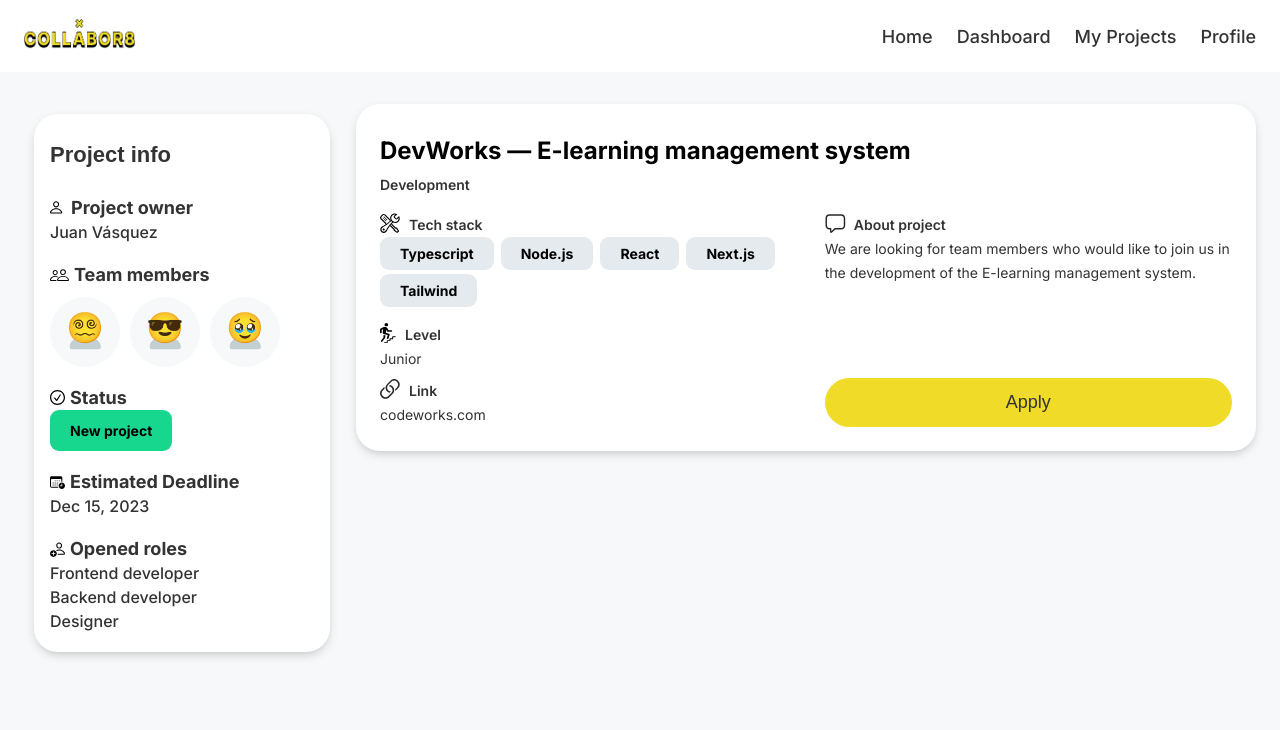
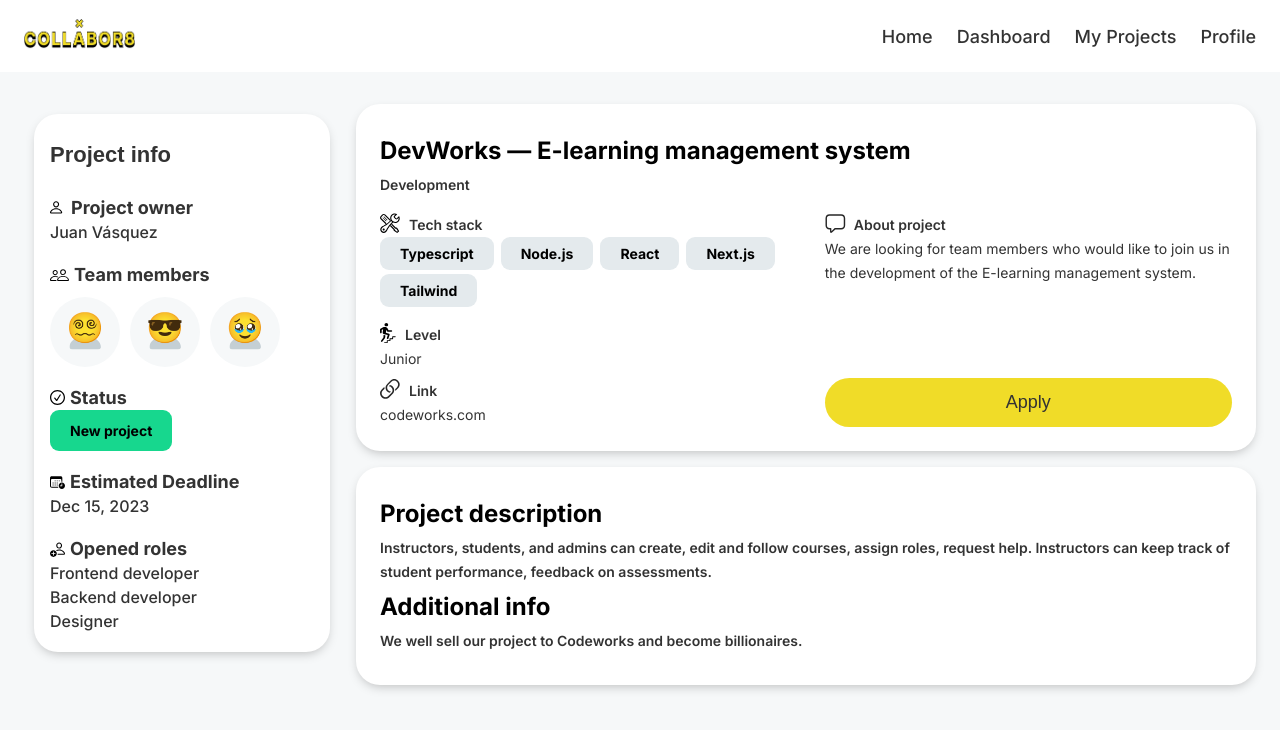
Before and after one commit to khomch/collabor8, a Next.js app in the folder client/collabor8/: page /projects-detail in a window 1280 px wide. Shown: the top 730 px of the page. Built offline with nearby package versions, Linux system fonts and the light colour scheme.

Commit message:
feat: completed detail page

```diff
--- a/client/collabor8/src/app/projects-detail/page.tsx
+++ b/client/collabor8/src/app/projects-detail/page.tsx
@@ -8,8 +8,14 @@ import IconOwner from "../../../public/icon-owner.svg";
 import IconTeamMember from "../../../public/icon-teammember.svg";
 import Image from "next/image";
 import ProfileDetailCard from "@/components/project-detail-card/project-detail-card";
+import ProjectDescCard from "@/components/project-desc-card/project-desc-card";
 
 export default function MyProjects() {
+  const tempData = {
+    desc: "Instructors, students, and admins can create, edit and follow courses, assign roles, request help. Instructors can keep track of student performance, feedback on assessments.",
+    info: "We well sell our project to Codeworks and become billionaires.",
+  };
+
   return (
     <section className="projects-page">
       <div className="projects">
@@ -19,6 +25,7 @@ export default function MyProjects() {
           </div>
           <div className="projects-page__projects">
             <ProjectCard btnLabel="Apply" project={projects[0]} />
+            <ProjectDescCard desc={tempData.desc} info={tempData.info} />
           </div>
         </div>
       </div>
--- /dev/null
+++ b/client/collabor8/src/components/project-desc-card/project-desc-card.css
@@ -0,0 +1,14 @@
+.project-desc-card {
+    display: flex;
+    flex-direction: column;
+    padding: var(--xs);
+  }
+
+  .project-desc-card__title {
+    margin-top: var(--xs);
+  }
+
+  .project-desc-card__type {
+    margin-top: var(--xs);
+    margin-bottom: var(--xs);
+  }
--- /dev/null
+++ b/client/collabor8/src/components/project-desc-card/project-desc-card.tsx
@@ -0,0 +1,27 @@
+import { TProjectInfo } from "@/types/types";
+import VStack from "../ui/v-stack/v-stack";
+import "./project-desc-card.css";
+type ProjectDescCardProps = {
+  desc: string;
+  info: string;
+};
+
+function ProjectDescCard({ desc, info }: ProjectDescCardProps) {
+  return (
+    <VStack size="9col">
+      <div className="project-desc-card">
+        <div>
+          <h2 className="project-desc-card__title">Project description</h2>
+          <p className="bodytext3 bodytext3_semibold project-desc-card__type">
+            {desc}
+          </p>
+          <h2 className="project-desc-card__title">Additional info</h2>
+          <p className="bodytext3 bodytext3_semibold project-desc-card__type">
+            {info}
+          </p>
+        </div>
+      </div>
+    </VStack>
+  );
+}
+export default ProjectDescCard;
```
